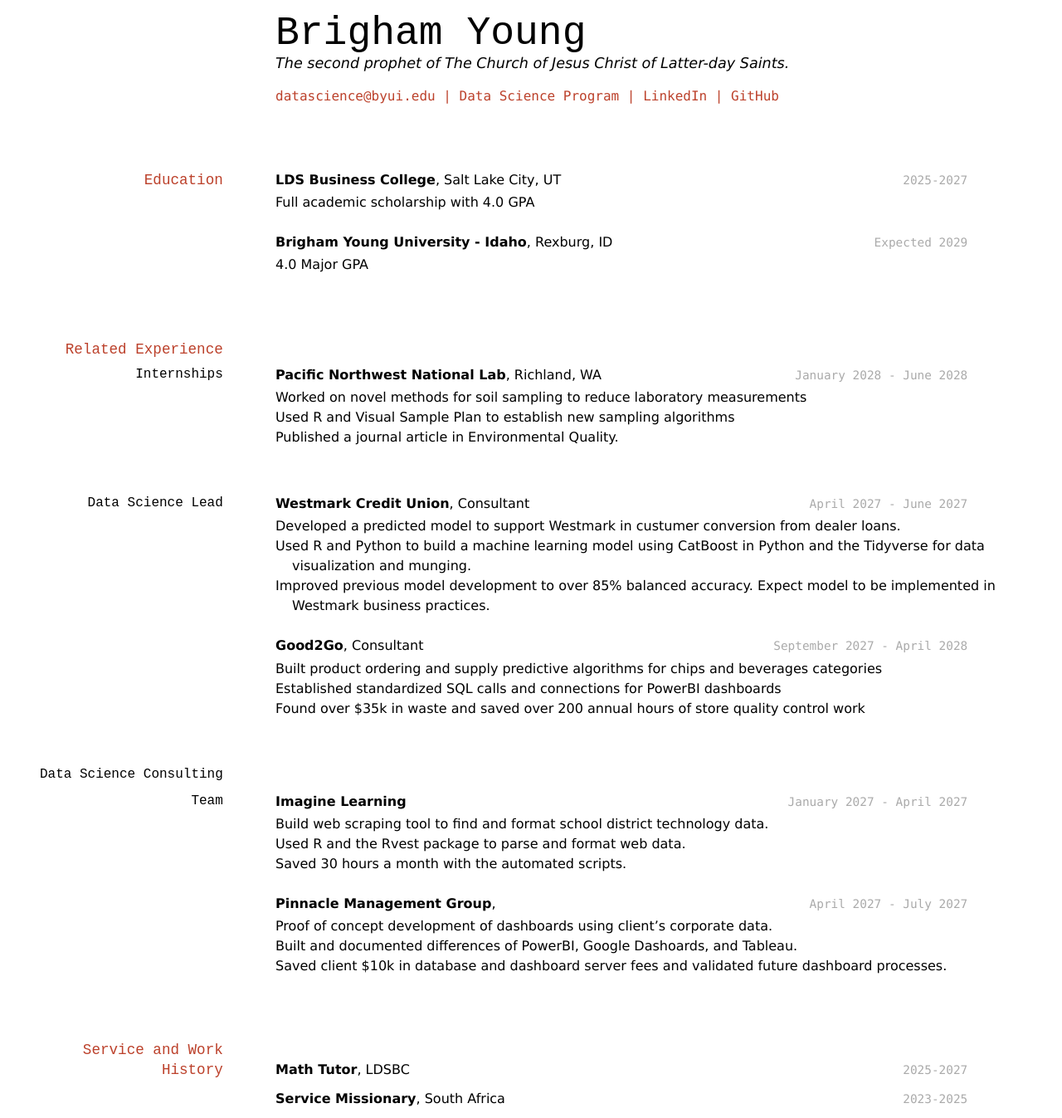
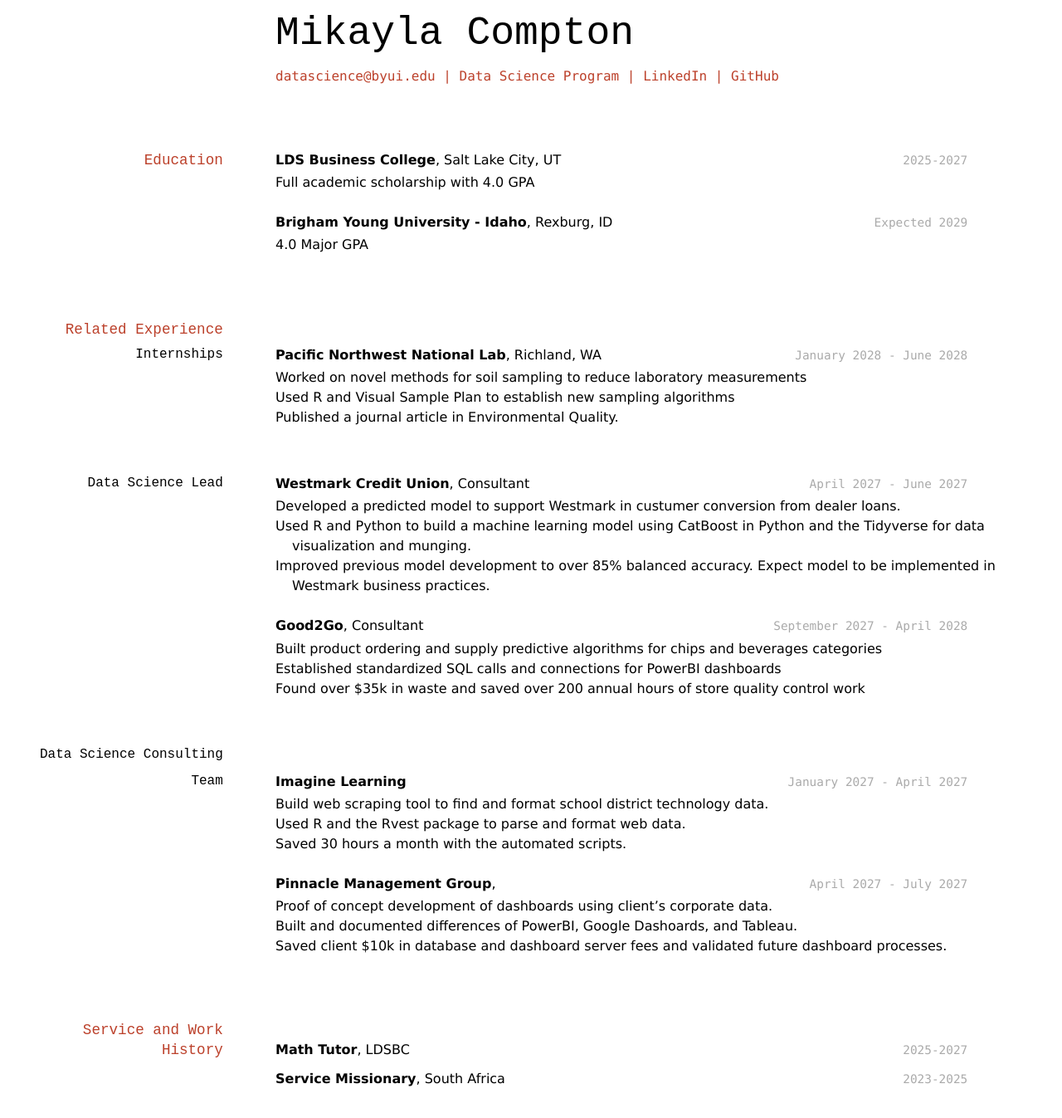
Before and after one commit to byuids-resumes/compton_resume, a Jekyll site: the page built from docs/index.md, in a window 1280 px wide. Shown: the whole page at 83% size. Built offline with Jekyll 4.4.1, drawn with Linux system fonts in a browser that asks for light colours; after the commit the page ends 1323 px from its top, so only the background shows below that.

Commit message:
changed name

```diff
--- a/docs/index.md
+++ b/docs/index.md
@@ -1,9 +1,9 @@
 ---
 layout: cv
-title: Brigham Young's Resume
+title: Mikayla Compton's Resume
 ---
-# Brigham Young
-The second prophet of The Church of Jesus Christ of Latter-day Saints.
+# Mikayla Compton
+
 
 <div id="webaddress">
 <a href="datascience@byui.edu">datascience@byui.edu</a>
```
